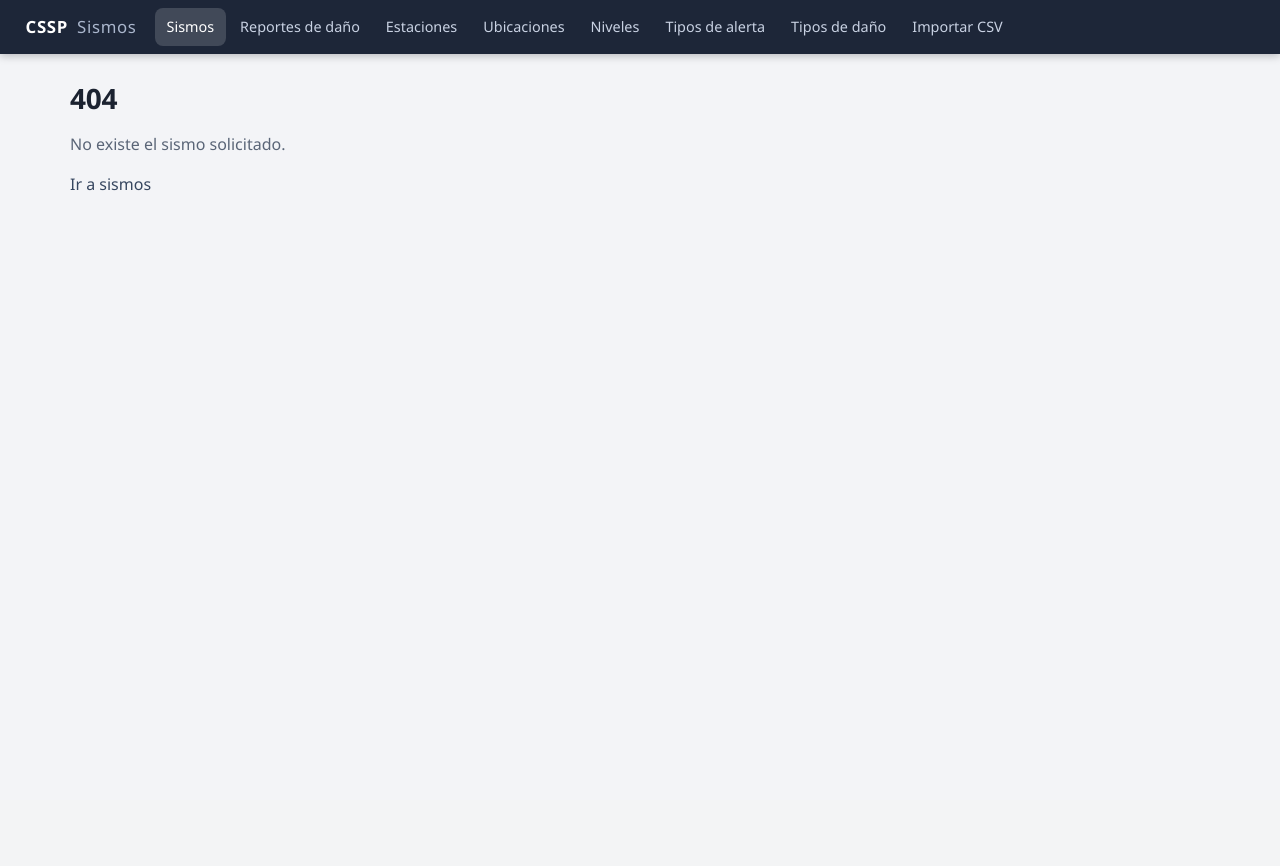
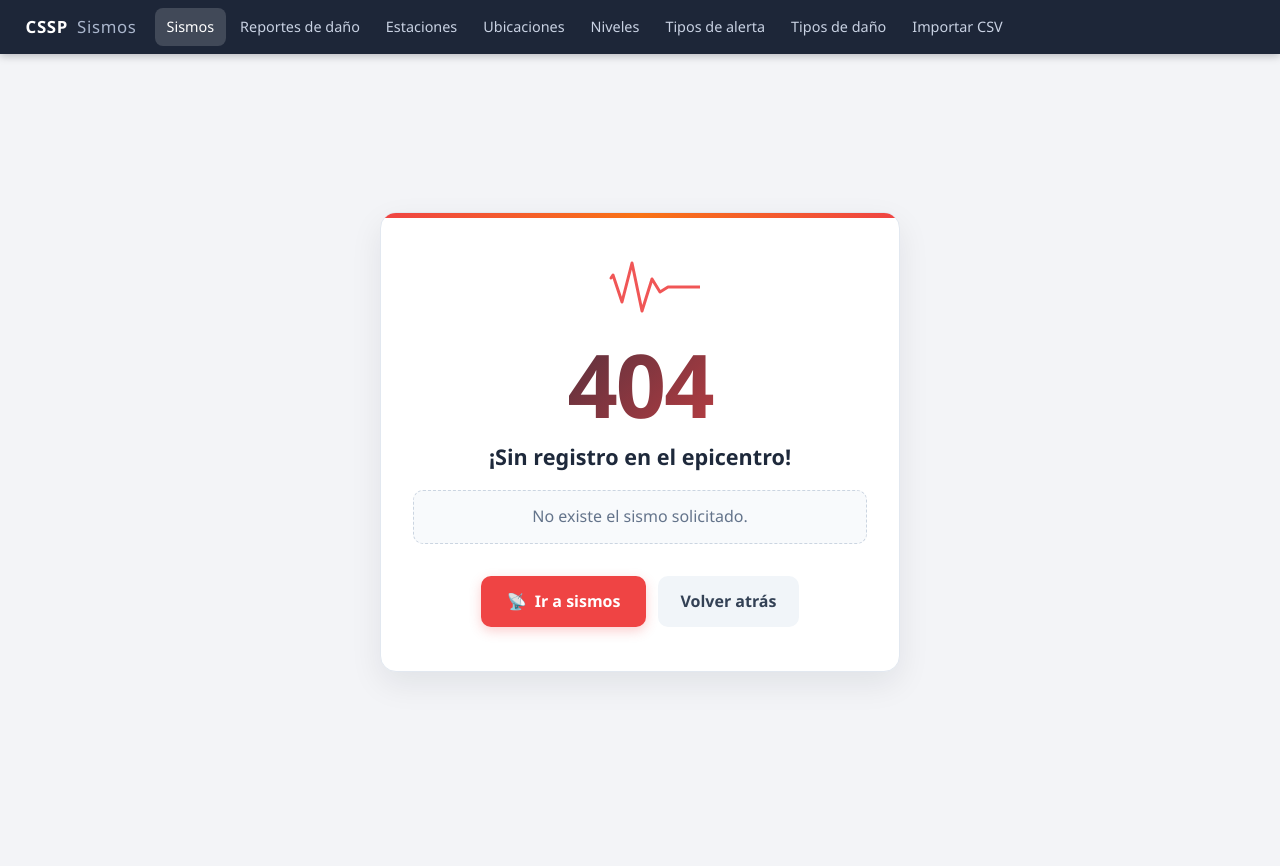
Before and after one commit to DIANAOLAYUNCA/proyecto-sismos, a Spring Boot app: page /eventos/1 in a window 1280 px wide. Before the commit the page ends 191 px from the top, so only its background shows below. Run offline with Spring Boot 4, Linux system fonts and the light colour scheme; data that the repository does not hold is empty.

Commit message:
add: 404 view

```diff
--- a/src/main/resources/application.properties
+++ b/src/main/resources/application.properties
@@ -1,7 +1,7 @@
 spring.application.name=erp-cssp2.0
 spring.datasource.url=${DB_URL:jdbc:mysql://localhost:3306/cssp_sismos?useSSL=false&serverTimezone=UTC}
 spring.datasource.username=${DB_USER:root}
-spring.datasource.password=${DB_PASSWORD:}
+spring.datasource.password=${DB_PASSWORD:Michilines@26!}
 spring.datasource.driver-class-name=com.mysql.cj.jdbc.Driver
 spring.jpa.hibernate.ddl-auto=none
 spring.jpa.show-sql=true
--- a/src/main/resources/templates/error/404.html
+++ b/src/main/resources/templates/error/404.html
@@ -1,3 +1,178 @@
-<!DOCTYPE html><html lang="es" xmlns:th="http://www.thymeleaf.org"><head><meta charset="UTF-8"><title>Recurso no encontrado</title><link rel="stylesheet" th:href="@{/css/estilos.css}">    <script th:src="@{/js/app.js}" defer></script>
-</head><body>
-<div th:replace="~{fragments/navbar :: navbar}"></div><main class="contenedor"><h1>404</h1><p th:text="${mensaje}">Recurso no encontrado.</p><a th:href="@{/eventos}">Ir a sismos</a></main></body></html>
+<!DOCTYPE html>
+<html lang="es" xmlns:th="http://www.thymeleaf.org">
+<head>
+    <meta charset="UTF-8">
+    <meta name="viewport" content="width=device-width, initial-scale=1.0">
+    <title>404 - Recurso no encontrado</title>
+    <link rel="stylesheet" th:href="@{/css/estilos.css}">
+    <script th:src="@{/js/app.js}" defer></script>
+    <style>
+        .error-404-wrapper {
+            min-height: calc(100vh - 80px);
+            display: flex;
+            align-items: center;
+            justify-content: center;
+            padding: 2rem 1rem;
+        }
+
+        .error-404-card {
+            background: #ffffff;
+            border-radius: 16px;
+            box-shadow: 0 12px 32px rgba(15, 23, 42, 0.08);
+            border: 1px solid #e2e8f0;
+            max-width: 520px;
+            width: 100%;
+            padding: 2.75rem 2rem;
+            text-align: center;
+            position: relative;
+            overflow: hidden;
+        }
+
+        .error-404-card::before {
+            content: "";
+            position: absolute;
+            top: 0;
+            left: 0;
+            right: 0;
+            height: 5px;
+            background: linear-gradient(90deg, #ef4444, #f97316, #ef4444);
+        }
+
+        .seismic-graphic {
+            width: 120px;
+            height: 60px;
+            margin: 0 auto 1rem;
+        }
+
+        .seismic-line {
+            fill: none;
+            stroke: #ef4444;
+            stroke-width: 3;
+            stroke-linecap: round;
+            stroke-linejoin: round;
+            stroke-dasharray: 220;
+            stroke-dashoffset: 220;
+            animation: pulseWave 2.5s ease-in-out infinite;
+        }
+
+        @keyframes pulseWave {
+            0% {
+                stroke-dashoffset: 220;
+                opacity: 0.4;
+            }
+            50% {
+                stroke-dashoffset: 0;
+                opacity: 1;
+            }
+            100% {
+                stroke-dashoffset: -220;
+                opacity: 0.4;
+            }
+        }
+
+        .error-code {
+            font-size: 5.5rem;
+            font-weight: 800;
+            line-height: 1;
+            margin: 0;
+            background: linear-gradient(135deg, #1e293b 0%, #ef4444 100%);
+            -webkit-background-clip: text;
+            -webkit-text-fill-color: transparent;
+            letter-spacing: -2px;
+        }
+
+        .error-subtitle {
+            font-size: 1.35rem;
+            font-weight: 700;
+            color: #1e293b;
+            margin: 0.75rem 0 0.5rem;
+        }
+
+        .error-message {
+            color: #64748b;
+            font-size: 1rem;
+            line-height: 1.6;
+            margin-bottom: 2rem;
+            background: #f8fafc;
+            padding: 0.85rem 1.25rem;
+            border-radius: 10px;
+            border: 1px dashed #cbd5e1;
+        }
+
+        .error-actions {
+            display: flex;
+            gap: 0.75rem;
+            justify-content: center;
+            flex-wrap: wrap;
+        }
+
+        .btn-primary-sismos {
+            display: inline-flex;
+            align-items: center;
+            gap: 0.5rem;
+            background-color: #ef4444;
+            color: #ffffff;
+            text-decoration: none;
+            font-weight: 600;
+            padding: 0.8rem 1.6rem;
+            border-radius: 10px;
+            transition: all 0.2s ease;
+            box-shadow: 0 4px 12px rgba(239, 68, 68, 0.25);
+        }
+
+        .btn-primary-sismos:hover {
+            background-color: #dc2626;
+            transform: translateY(-2px);
+            box-shadow: 0 6px 16px rgba(239, 68, 68, 0.35);
+        }
+
+        .btn-secondary-back {
+            display: inline-flex;
+            align-items: center;
+            background-color: #f1f5f9;
+            color: #334155;
+            text-decoration: none;
+            font-weight: 600;
+            padding: 0.8rem 1.4rem;
+            border-radius: 10px;
+            border: none;
+            cursor: pointer;
+            font-size: 1rem;
+            transition: background-color 0.2s ease;
+        }
+
+        .btn-secondary-back:hover {
+            background-color: #e2e8f0;
+        }
+    </style>
+</head>
+<body>
+    <div th:replace="~{fragments/navbar :: navbar}"></div>
+
+    <main class="contenedor error-404-wrapper">
+        <section class="error-404-card">
+            <!-- Ilustración SVG animada de onda sísmica -->
+            <svg class="seismic-graphic" viewBox="0 0 120 60" xmlns="http://www.w3.org/2000/svg" aria-hidden="true">
+                <polyline class="seismic-line" points="0,30 25,30 33,18 42,45 52,6 62,54 72,22 80,35 88,30 120,30" />
+            </svg>
+
+            <h1 class="error-code">404</h1>
+            <h2 class="error-subtitle">¡Sin registro en el epicentro!</h2>
+
+            <!-- Mensaje dinámico de Thymeleaf con respaldo por defecto -->
+            <p class="error-message" th:text="${mensaje != null ? mensaje : 'El registro o ruta que buscas no existe o fue movido.'}">
+                Recurso no encontrado.
+            </p>
+
+            <div class="error-actions">
+                <a th:href="@{/eventos}" class="btn-primary-sismos">
+                    <span>📡</span> Ir a sismos
+                </a>
+                <button type="button" onclick="history.back()" class="btn-secondary-back">
+                    Volver atrás
+                </button>
+            </div>
+        </section>
+    </main>
+</body>
+</html>
```
